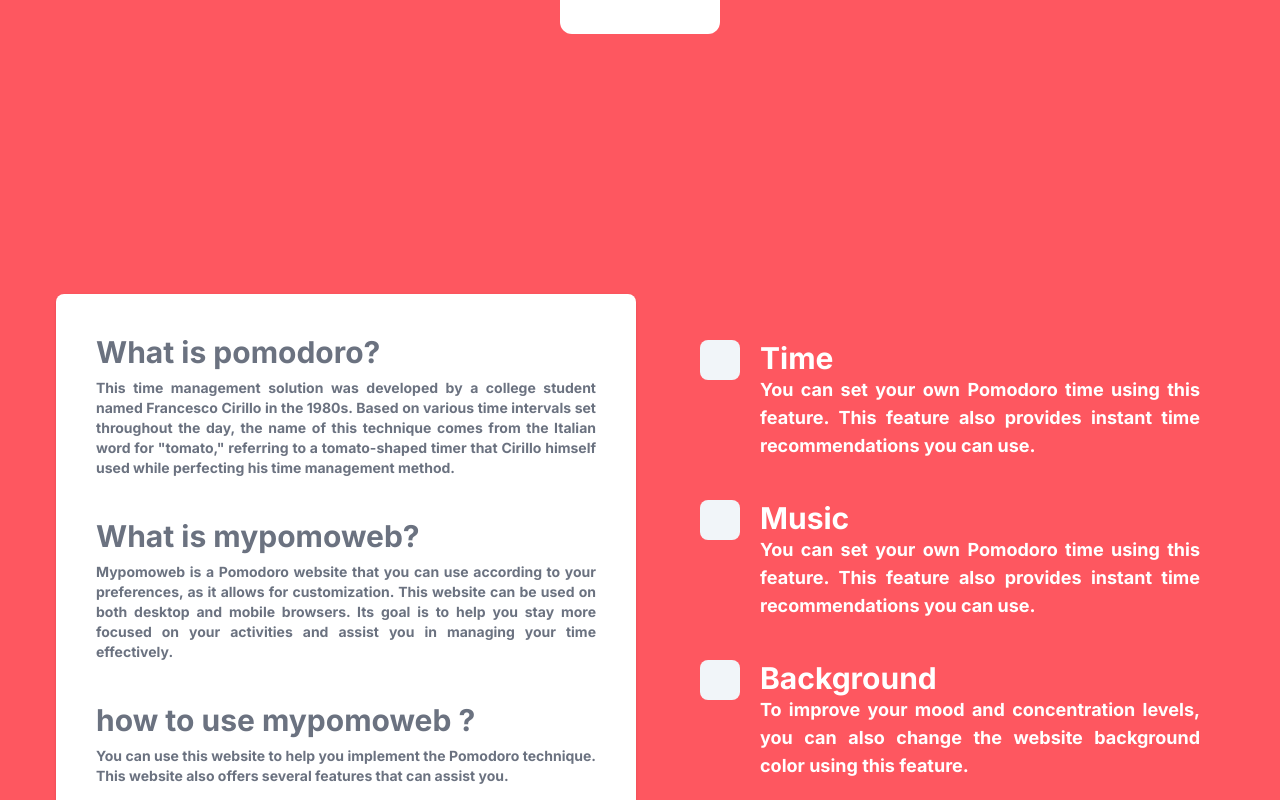
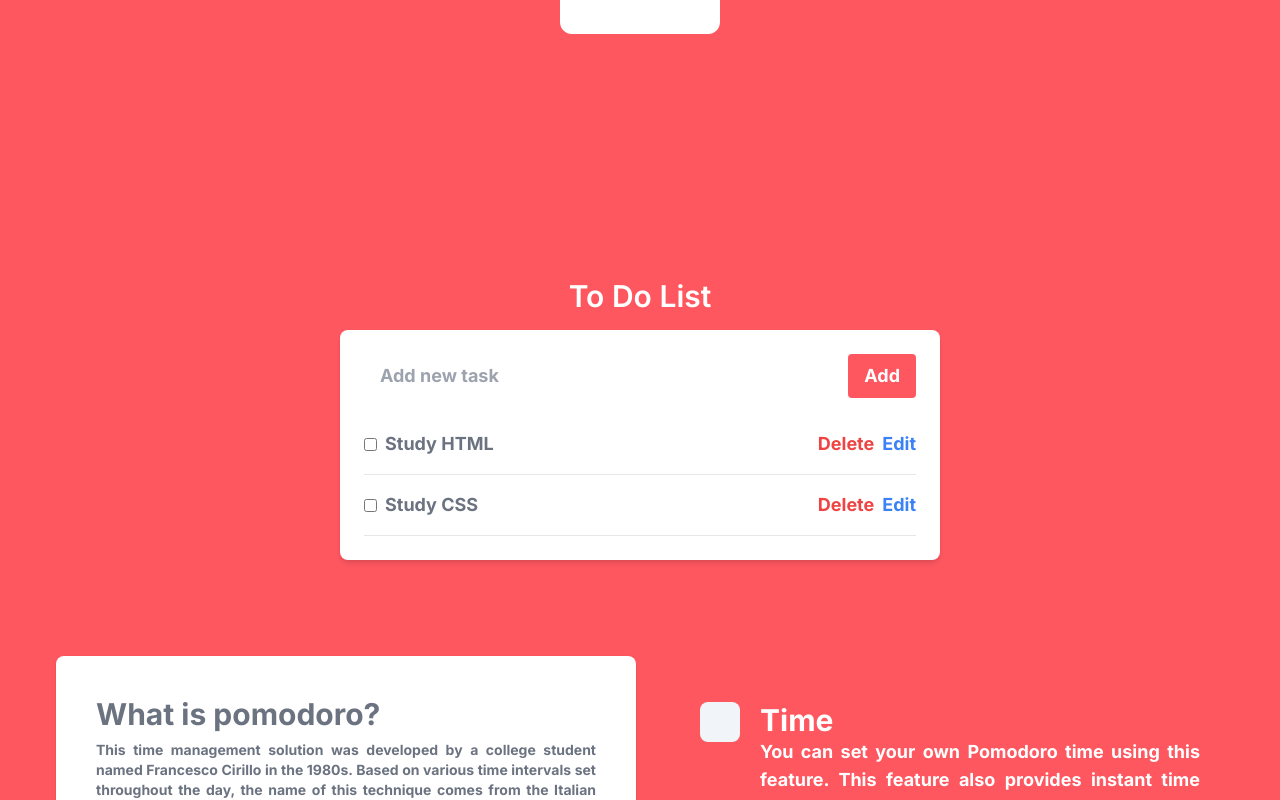
Before and after one commit to MouReyRB/pomoweb, a Next.js app: page / in a window 1280 px wide. Shown: the part 562-1362 px from the top of the page. Built offline with nearby package versions, Linux system fonts and the light colour scheme; some icons are missing.

Commit message:
add to do list feature

```diff
--- a/app/page.jsx
+++ b/app/page.jsx
@@ -1,14 +1,14 @@
 'use client'
 
 import Menus from "@/components/menus";
-import {useGlobalColor} from "@/store/background";
-import {useCallback, useEffect, useState} from "react";
-import {useAudioPlayer} from "@/store/audio-player";
+import { useGlobalColor } from "@/store/background";
+import { useCallback, useEffect, useState } from "react";
+import { useAudioPlayer } from "@/store/audio-player";
 import MusicPlayer from "@/components/music-player";
 import Pomodoro from "@/components/pomodoro";
-import {useRecomendations} from "@/store/recomendations";
-import {useMusicPlayed} from "@/store/music-played";
-import {Icon} from "@iconify/react";
+import { useRecomendations } from "@/store/recomendations";
+import { useMusicPlayed } from "@/store/music-played";
+import { Icon } from "@iconify/react";
 
 const Home = () => {
     const globalColor = useGlobalColor((state) => state.globalColor)
@@ -52,11 +52,52 @@
         updateLengths();
     }, [choosedRecomendation, updateLengths]);
 
+    // To Do List
+    const [tasks, setTasks] = useState([
+        "Study HTML", "Study CSS"
+    ]);
+    const [newTask, setNewTask] = useState("");
+
+    const addTask = (task) => {
+        setTasks([...tasks, task]);
+    };
+
+    const handleAddTask = (event) => {
+        event.preventDefault();
+        if (newTask.trim() !== "") {
+            addTask(newTask);
+            setNewTask("");
+        }
+    };
+
+    const handleDeleteTask = (index) => {
+        const updatedTasks = tasks.filter((_, i) => i !== index);
+        setTasks(updatedTasks);
+    };
+
+    const handleEditTask = (index) => {
+        const updatedTasks = [...tasks];
+        const newText = prompt("Enter new task", tasks[index]);
+        if (newText !== null) {
+            updatedTasks[index] = newText.trim();
+            setTasks(updatedTasks);
+        }
+    };
+
+    const handleToggleComplete = (index) => {
+        const task = document.getElementById(`task-${index}`);
+        if (task.classList.contains('completed')) {
+            task.classList.remove('completed');
+        } else {
+            task.classList.add('completed');
+        }
+    };
+
     return (
         <div>
             <div
                 className={`flex flex-col gap-5 justify-center items-center relative h-screen w-full text-white`}
-                style={{backgroundColor: `#${globalColor}`}}
+                style={{ backgroundColor: `#${globalColor}` }}
             >
                 <Pomodoro
                     key={`${focusLength.value}-${shortBreakLength.value}-${longBreakLength.value}`}
@@ -78,30 +119,88 @@
 
                 {
                     audioPlayer && isMusicPlayed && (
-                        <MusicPlayer/>
+                        <MusicPlayer />
                     )
                 }
             </div>
+            <div className="text-white text-lg font-bold p-10 w-full"
+                style={{ backgroundColor: `#${globalColor}` }} >
+                <h1 className="text-center text-3xl font-semibold mb-4">
+                    To Do List
+                </h1>
+                <div className="md:w-1/2 mx-auto text-gray-500 dark:text-gray-400">
+                    <div className="bg-white shadow-md rounded-lg p-6">
+                        <form onSubmit={handleAddTask}>
+                            <div className="flex mb-4">
+                                <input
+                                    type="text"
+                                    className="w-full px-4 py-2 mr-2 rounded-lg border-gray-300 focus:outline-none focus:border-blue-500"
+                                    value={newTask}
+                                    onChange={(e) => setNewTask(e.target.value)}
+                                    placeholder="Add new task"
+                                    required
+                                />
+                                <button className="bg-blue-500 hover:bg-blue-700 text-white font-bold py-2 px-4 rounded"
+                                style={{ backgroundColor: `#${globalColor}` }}>
+                                    Add
+                                </button>
+                            </div>
+                        </form>
+                        <ul>
+                            {tasks.map((task, index) => (
+                                <li
+                                    key={index}
+                                    id={`task-${index}`}
+                                    className="border-b border-gray-200 flex items-center justify-between py-4"
+                                >
+                                    <label className="flex items-center">
+                                        <input
+                                            type="checkbox"
+                                            className="mr-2"
+                                            onChange={() => handleToggleComplete(index)}
+                                        />
+                                        <span>{task}</span>
+                                    </label>
+                                    <div>
+                                        <button
+                                            className="text-red-500 hover:text-red-700 mr-2"
+                                            onClick={() => handleDeleteTask(index)}
+                                        >
+                                            Delete
+                                        </button>
+                                        <button
+                                            className="text-blue-500 hover:text-blue-700"
+                                            onClick={() => handleEditTask(index)}
+                                        >
+                                            Edit
+                                        </button>
+                                    </div>
+                                </li>
+                            ))}
+                        </ul>
+                    </div>
+                </div>
+            </div>
             <div className="text-white text-lg font-bold p-10 w-full grid gap-10 md:grid-cols-2"
-                 style={{backgroundColor: `#${globalColor}`}}>
+                style={{ backgroundColor: `#${globalColor}` }}>
                 <div className="space-y-10 text-white text-lg font-bold p-10 w-full bg-white rounded-lg shadow m-4 dark:bg-gray-800">
                     <div className="space-y-2 text-sm text-gray-500 dark:text-gray-400">
                         <h1 className="text-3xl">What is pomodoro?</h1>
-                        <p style={{textAlign: 'justify'}}>This time management solution was developed by a college student named Francesco Cirillo in
+                        <p style={{ textAlign: 'justify' }}>This time management solution was developed by a college student named Francesco Cirillo in
                             the 1980s. Based on various time intervals set throughout the day, the name of this
                             technique comes from the Italian word for "tomato," referring to a tomato-shaped timer that
                             Cirillo himself used while perfecting his time management method.</p>
                     </div>
                     <div className="space-y-2 text-sm text-gray-500 dark:text-gray-400">
                         <h1 className="text-3xl">What is mypomoweb?</h1>
-                        <p style={{textAlign: 'justify'}}>Mypomoweb is a Pomodoro website that you can use according to your preferences, as it allows
+                        <p style={{ textAlign: 'justify' }}>Mypomoweb is a Pomodoro website that you can use according to your preferences, as it allows
                             for customization. This website can be used on both desktop and mobile browsers. Its goal is
                             to help you stay more focused on your activities and assist you in managing your time
                             effectively.</p>
                     </div>
                     <div className="space-y-2 text-sm text-gray-500 dark:text-gray-400">
                         <h1 className="text-3xl">how to use mypomoweb ?</h1>
-                        <p style={{textAlign: 'justify'}}>You can use this website to help you implement the Pomodoro technique. This website also
+                        <p style={{ textAlign: 'justify' }}>You can use this website to help you implement the Pomodoro technique. This website also
                             offers several features that can assist you.</p>
                     </div>
                 </div>
@@ -110,12 +209,12 @@
                         <div className="p-2 rounded-lg bg-secondary aspect-square w-min h-min">
                             <Icon
                                 icon={"material-symbols-light:alarm-rounded"} className="text-2xl"
-                                style={{color: `#${globalColor}`}}
+                                style={{ color: `#${globalColor}` }}
                             />
                         </div>
                         <div>
                             <h1 className="text-3xl font-bold">Time</h1>
-                            <p style={{textAlign: 'justify'}}>You can set your own Pomodoro time using this feature. This feature also provides
+                            <p style={{ textAlign: 'justify' }}>You can set your own Pomodoro time using this feature. This feature also provides
                                 instant time recommendations you can use.</p>
                         </div>
                     </div>
@@ -123,12 +222,12 @@
                         <div className="p-2 rounded-lg bg-secondary aspect-square w-min h-min">
                             <Icon
                                 icon={"material-symbols-light:alarm-rounded"} className="text-2xl"
-                                style={{color: `#${globalColor}`}}
+                                style={{ color: `#${globalColor}` }}
                             />
                         </div>
                         <div>
                             <h1 className="text-3xl font-bold">Music</h1>
-                            <p style={{textAlign: 'justify'}}>You can set your own Pomodoro time using this feature. This feature also provides instant
+                            <p style={{ textAlign: 'justify' }}>You can set your own Pomodoro time using this feature. This feature also provides instant
                                 time recommendations you can use.</p>
                         </div>
                     </div>
@@ -136,19 +235,21 @@
                         <div className="p-2 rounded-lg bg-secondary aspect-square w-min h-min">
                             <Icon
                                 icon={"material-symbols-light:image-rounded"} className="text-2xl"
-                                style={{color: `#${globalColor}`}}
+                                style={{ color: `#${globalColor}` }}
                             />
                         </div>
                         <div>
                             <h1 className="text-3xl font-bold">Background</h1>
-                            <p style={{textAlign: 'justify'}}>To improve your mood and concentration levels, you can also change the website background
+                            <p style={{ textAlign: 'justify' }}>To improve your mood and concentration levels, you can also change the website background
                                 color using this feature.</p>
                         </div>
                     </div>
                 </div>
             </div>
+
+
             <div className="text-white text-lg font-bold p-10 w-full"
-    style={{backgroundColor: `#${globalColor}`}}>
+                style={{ backgroundColor: `#${globalColor}` }}>
                 <footer className="bg-white rounded-lg shadow m-4 dark:bg-gray-800">
                     <div className="w-full mx-auto max-w-screen-xl p-4 flex items-center justify-center">
                         <span className="text-sm text-gray-500 text-center dark:text-gray-400">
@@ -157,7 +258,6 @@
                     </div>
                 </footer>
             </div>
-
         </div>
     )
 }
```
Lines whose indentation alone changed are shown as unchanged.
